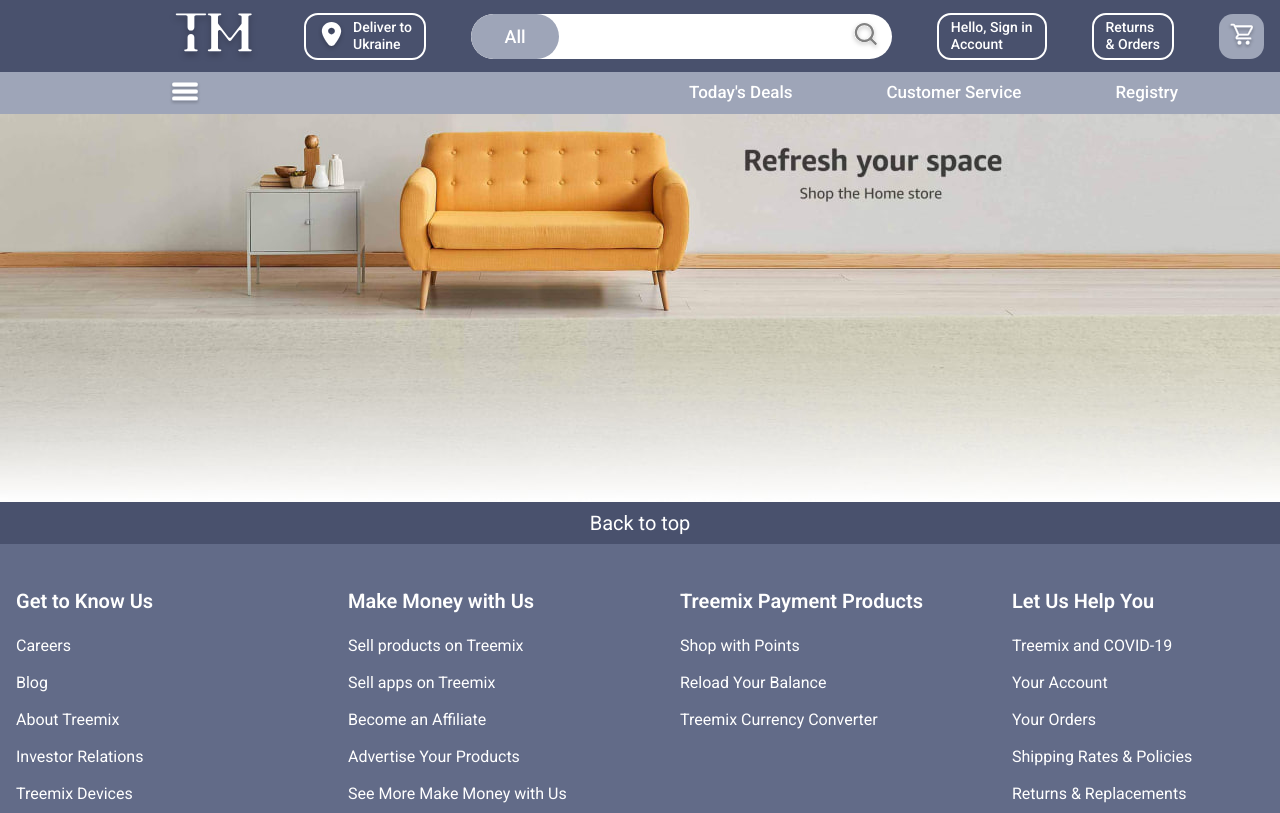
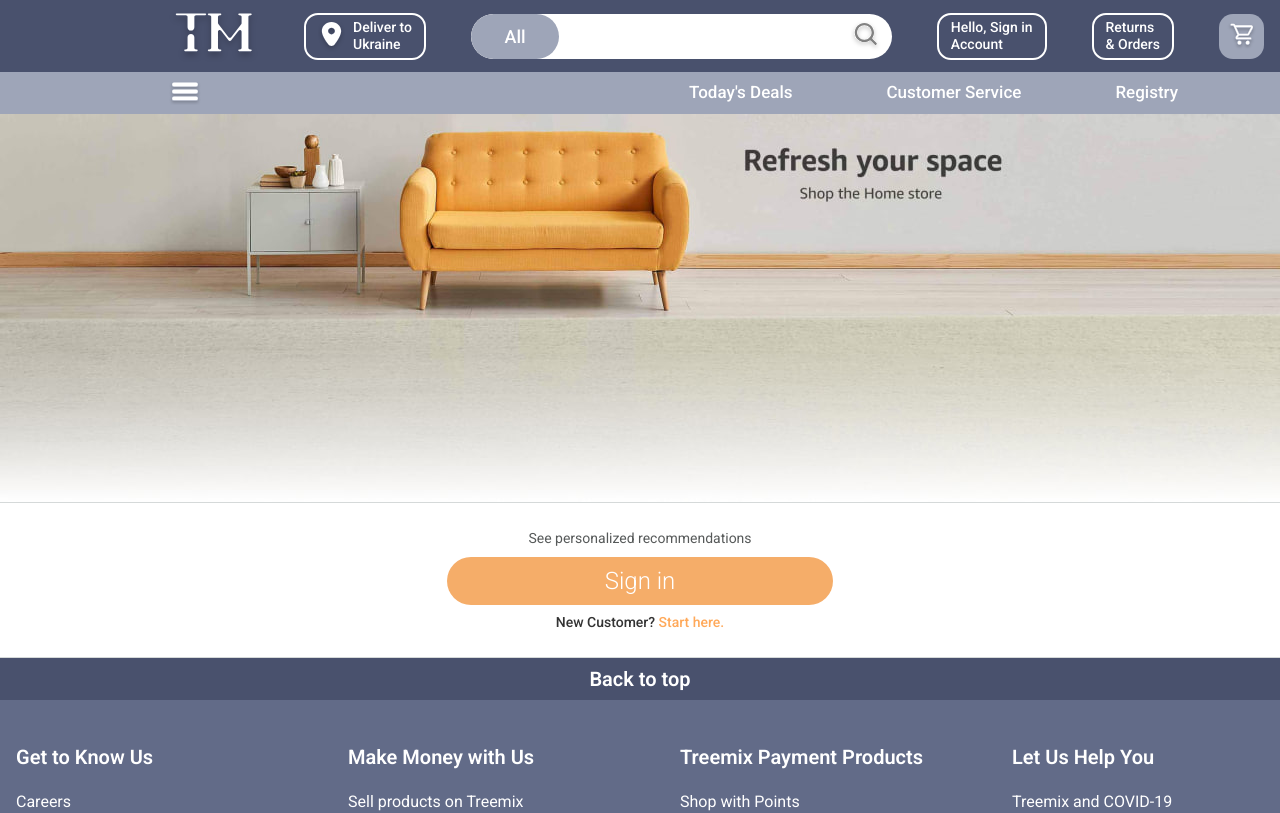
Before and after one commit to RomanBezsh/Treemiix_frontend, a Next.js app: page / in a window 1280 px wide. Shown: the top 813 px of the page. Built offline with nearby package versions, Linux system fonts and the light colour scheme.

Commit message:
Complete footer

```diff
--- a/components/common/Footer/Footer.tsx
+++ b/components/common/Footer/Footer.tsx
@@ -58,11 +58,34 @@ const mobileFooterLinks = [
 
 export default function Footer() {
   return (
-    <footer className="w-full font-[var(--font-roboto)] text-white">
-      {/* Back to top section */}
+    <footer className="w-full font-[var(--font-roboto)]">
+      {/* Personalized recommendations */}
+      <section className="hidden border-y border-[#D5D9D9] bg-white py-[26px] md:block">
+        <div className="mx-auto flex flex-col items-center">
+          <p className="mb-[10px] text-center text-[14px] font-normal leading-[130%] text-[#565959]">
+            See personalized recommendations
+          </p>
+
+          <Link
+            href="/auth"
+            className="flex h-[48px] w-[386px] items-center justify-center rounded-[49px] bg-[#F5AD69] text-center text-[24px] font-light leading-[130%] text-white"
+          >
+            Sign in
+          </Link>
+
+          <p className="mt-[8px] text-center text-[14px] font-medium leading-[130%] text-[#333333]">
+            New Customer?{" "}
+            <Link href="/auth" className="text-[#FFA95A]">
+              Start here.
+            </Link>
+          </p>
+        </div>
+      </section>
+
+      {/* Back to top */}
       <a
         href="#top"
-        className="flex h-[42px] w-full items-center justify-center bg-[#49516D] text-[20px] font-SemiBold text-white"
+        className="flex h-[42px] w-full items-center justify-center bg-[#49516D] text-[20px] font-semibold text-white"
       >
         Back to top
       </a>
```
